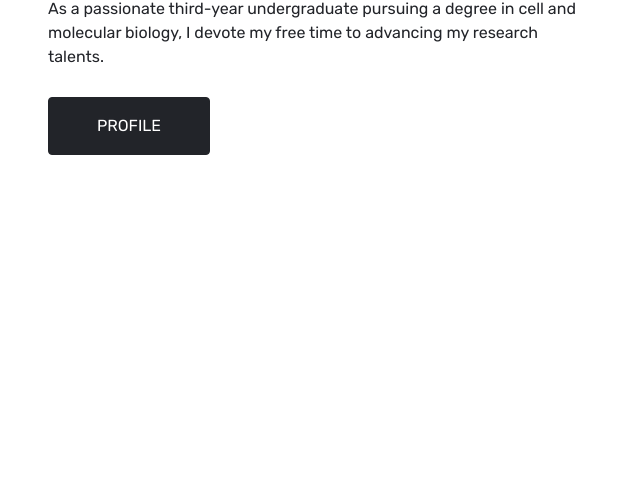
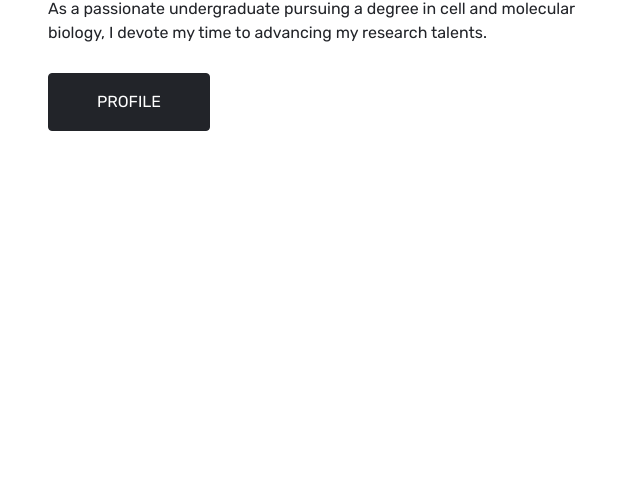
Before and after one commit to mo-shakiba/shakiba.int-n.info, a plain HTML site: page docs/index.html in a window 1280 px wide. Shown: the part 307-800 px from the top of the page, without its empty margins (0-640 px from the left). Drawn offline with nearby package versions, Linux system fonts and the light colour scheme.

Commit message:
Update index.html

```diff
--- a/docs/index.html
+++ b/docs/index.html
@@ -73,7 +73,7 @@
             <div class="col-lg-6 px-md-5 text-center text-lg-left">
                 <h1 class="display-2 mb-3">M. Shakiba</h1>
                 <h3 class="display-6 mb-3">shakiba@int-n.info</h3>
-                <p class="text-dark mb-4">As a passionate third-year undergraduate pursuing a degree in cell and molecular biology, I devote my free time to advancing my research talents.</p>
+                <p class="text-dark mb-4">As a passionate undergraduate pursuing a degree in cell and molecular biology, I devote my time to advancing my research talents.</p>
                 <a href="https://abikahs.github.io/" class="btn btn-dark text-uppercase mt-1 py-3 px-5">profile</a>
                 <p>
                 </p>
```
